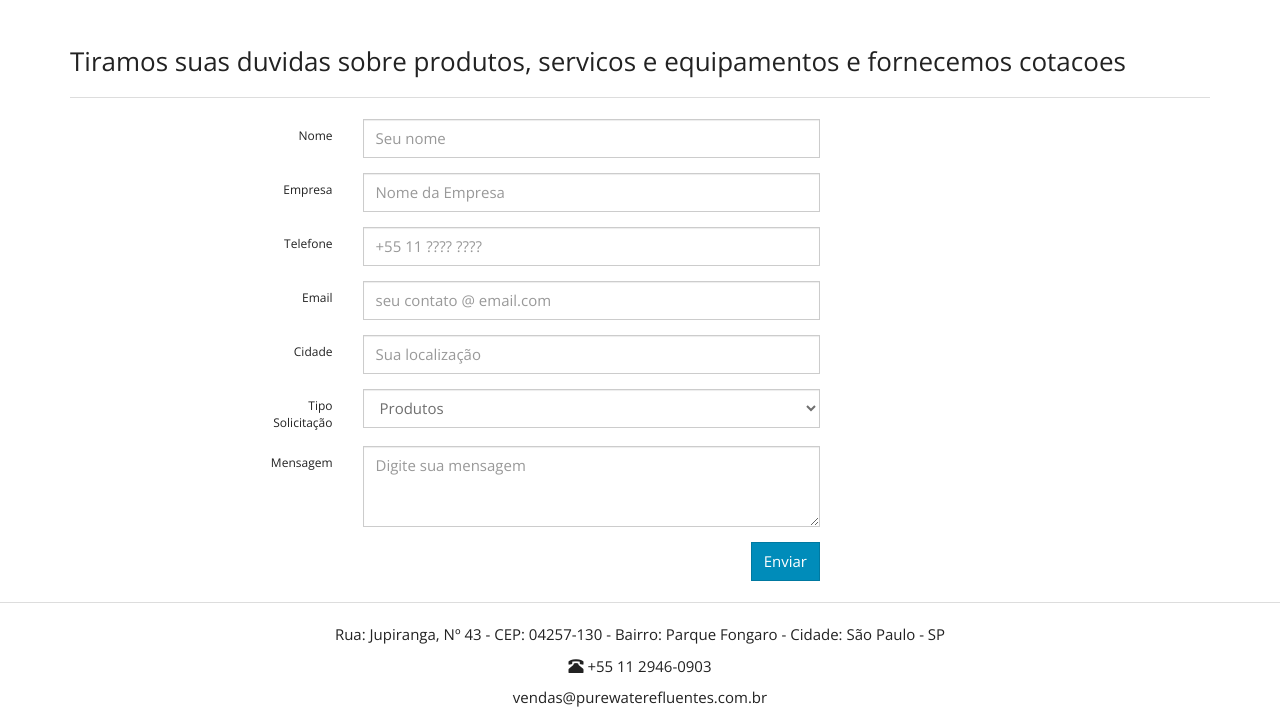
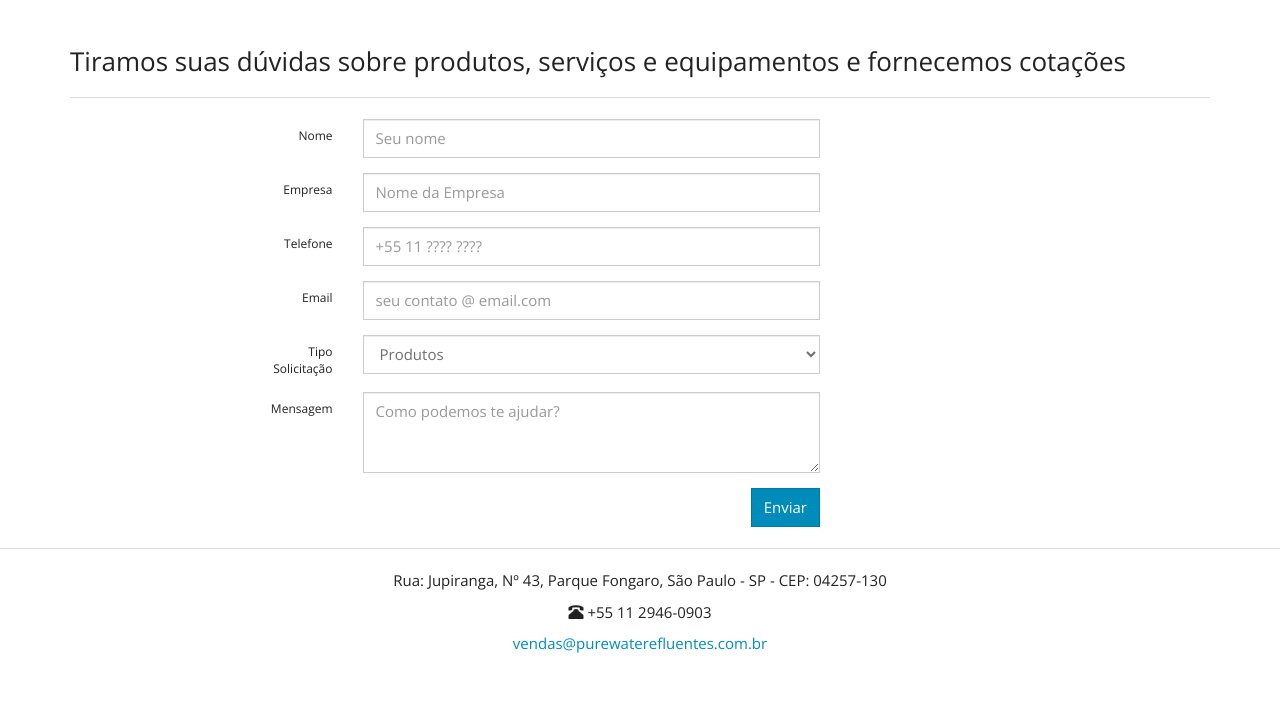
Before and after one commit to purewaterefluentes/purewaterefluentes.github.io, a Jekyll site: the page built from contato/index.html, in a window 1280 px wide and 970 px high, cut to the strip 251-970 px from the top of the window. Built offline with Jekyll 4.4.1, drawn with Linux system fonts in a browser that asks for light colours; nearby versions of some CDN libraries; library files that are not in the unit come from our copies.

Commit message:
fix typos

```diff
--- a/_includes/purewater/footer.html
+++ b/_includes/purewater/footer.html
@@ -3,9 +3,9 @@
   <div class="container">
       <div class="row">
         <div class="col-lg-12">
-          <p class="text-center">Rua: Jupiranga, Nº 43 - CEP: 04257-130 - Bairro: Parque Fongaro - Cidade: São Paulo - SP</p>
+          <p class="text-center">Rua: Jupiranga, Nº 43, Parque Fongaro, São Paulo - SP - CEP: 04257-130</p>
           <p class="text-center"><span class="glyphicon glyphicon-phone-alt" aria-hidden="true"></span> +55 11 2946-0903</p>
-          <p class="text-center"<span class="glyphicon glyphicon-envelope" aria-hidden="true"></span> vendas@purewaterefluentes.com.br</p>
+          <p class="text-center"><a href="mailto:vendas@purewaterefluentes.com.br">vendas@purewaterefluentes.com.br</a></p>
         </div>
       </div>
   </div>
--- a/contato/index.html
+++ b/contato/index.html
@@ -12,7 +12,7 @@ title: Fale Conosco
 
     <div class="container">
 
-        <h3>Tiramos suas duvidas sobre produtos, servicos e equipamentos e fornecemos cotacoes</h3>
+        <h3>Tiramos suas dúvidas sobre produtos, serviços e equipamentos e fornecemos cotações</h3>
       <hr>
       <!-- Example row of columns -->
       <div class="row">
@@ -43,12 +43,6 @@ title: Fale Conosco
                 </div>
               </div>
               <div class="form-group">
-                <label class="col-sm-2 control-label" for="cidadeContato">Cidade</label>
-                <div class="col-sm-10">
-                    <input type="text" class="form-control" id="cidadeContato" placeholder="Sua localização">
-                </div>
-              </div>
-              <div class="form-group">
                 <label class="col-sm-2 control-label" for="tipoSolicitacao">Tipo Solicitação</label>
                 <div class="col-sm-10">
                     <select class="form-control" id="tipoSolicitacao">
@@ -61,7 +55,7 @@ title: Fale Conosco
               <div class="form-group">
                 <label class="col-sm-2 control-label" for="mensagem">Mensagem</label>
                 <div class="col-sm-10">
-                    <textarea class="form-control" id="mensagem" rows="3" placeholder="Digite sua mensagem"></textarea>
+                    <textarea class="form-control" id="mensagem" rows="3" placeholder="Como podemos te ajudar?"></textarea>
                 </div>
               </div>
               <button type="submit" class="btn btn-primary pull-right">Enviar</button>
--- a/servicos/index.html
+++ b/servicos/index.html
@@ -16,19 +16,19 @@ title: Serviços Purewate
       <div class="row">
         <div class="col-md-4">
           <img src="../website/images/icon_ete_compacta.png" alt="ETE Compacta" class="img-responsive" />
-          <a href="estacao_compacta"><h2>Estacao Compacta</h2></a>
+          <a href="estacao_compacta"><h2>Estação Compacta</h2></a>
           <p>Projetamos e fabricamos e equipamentos para implantação de (ETE), estação compacta de tratamento de água e efluentes industrial, com modo de operação manual e por batelada, adequando o projeto á todos os seguimentos industriais e a todos os tipos de efluentes.</p>
           <p><a class="btn btn-primary" href="estacao_compacta" role="button">Saiba mais &raquo;</a></p>
         </div>
         <div class="col-md-4">
           <img src="../website/images/icon_ete_automatica.png" alt="ETE Compacta" class="img-responsive" />
-          <a href="estacao_automatica"><h2>Estacao Automatica</h2></a>
+          <a href="estacao_automatica"><h2>Estação Automática</h2></a>
           <p>Projetamos e fabricamos e equipamentos para implantação de (ETE continua), estação com controle automático de tratamento de água e efluentes industrial, indicada para tratamento de média e altas vazões.</p>
           <p><a class="btn btn-primary" href="estacao_automatica" role="button">Saiba mais &raquo;</a></p>
         </div>
         <div class="col-md-4">
           <img src="../website/images/icon_analise_laboratorial.png" alt="ETE Compacta" class="img-responsive" />
-          <a href="analise_efluentes"><h2>Analise Laboratorial</h2></a>
+          <a href="analise_efluentes"><h2>Análise Laboratorial</h2></a>
           <p>Executamos o monitoramento da qualidade da água ou efluente através da analise laboratorial, garantindo alta eficiência no reuso da água tanto para fins de uso domestico quanto industrial.</p>
           <p><a class="btn btn-primary" href="analise_efluentes" role="button">Saiba mais &raquo;</a></p>
        </div>
```
